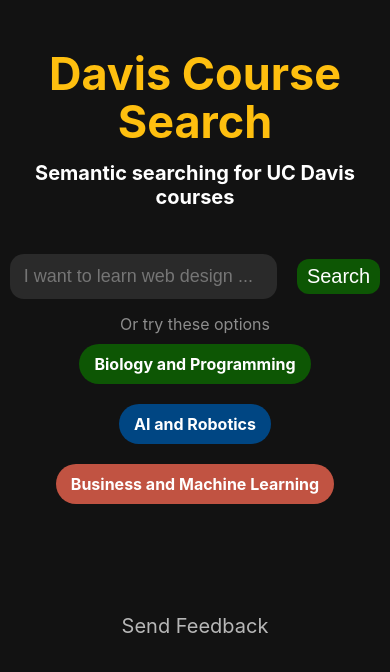
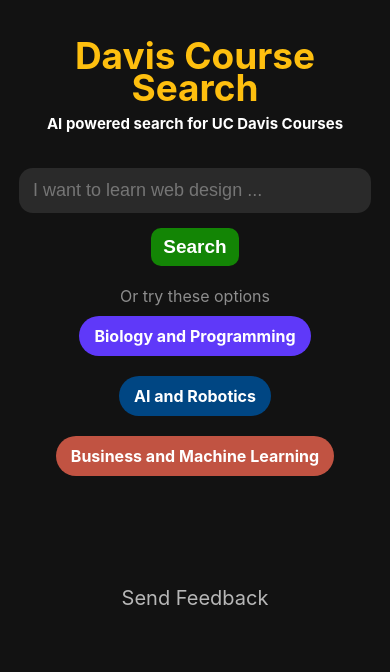
Before and after one commit to puravparab/DavisCourseSearch, a Next.js app in the folder client/: page / in a window 390 px wide. Shown: the top 672 px of the page. Built offline with nearby package versions, Linux system fonts and the light colour scheme.

Commit message:
made the frontend more responsive

```diff
--- a/client/components/CourseSearch.js
+++ b/client/components/CourseSearch.js
@@ -142,13 +142,13 @@
 				<p>Or try these options</p>
 
 				<div className={styles.promptOptionsContainer}>
-					<div className={styles.promptOptionsGreen} onClick={()=>{setPrompt("Biology and Programming")}}>
+					<div className={styles.promptOptions1} onClick={()=>{setPrompt("Biology and Programming")}}>
 						Biology and Programming
 					</div>
-					<div className={styles.promptOptionsBlue} onClick={()=>{setPrompt("AI and Robotics")}}>
+					<div className={styles.promptOptions2} onClick={()=>{setPrompt("AI and Robotics")}}>
 						AI and Robotics
 					</div>
-					<div className={styles.promptOptionsOrange} onClick={()=>{setPrompt("Business and Machine Learning")}}>
+					<div className={styles.promptOptions3} onClick={()=>{setPrompt("Business and Machine Learning")}}>
 						Business and Machine Learning
 					</div>
 				</div>
--- a/client/components/Header.js
+++ b/client/components/Header.js
@@ -4,7 +4,8 @@
 	return (
 		<div className={styles.headerContainer}>
 			<h1>Davis Course Search</h1>
-			<h2>Semantic searching for UC Davis courses</h2>
+			{/* <h2>Semantic searching for UC Davis courses</h2> */}
+			<h2>AI powered search for UC Davis Courses</h2>
 		</div>
 	)
 }
--- a/client/styles/courseSearch.module.css
+++ b/client/styles/courseSearch.module.css
@@ -38,22 +38,31 @@
 }
 .searchInput button{
 	color: white;
-	background: rgb(13, 86, 4);
-	font-size: 20px;
+	background: rgb(19, 133, 5);
+	font-size: 19px;
+	font-weight: bold;
 	border: none;
-	border-radius: 12px;
-	padding: 6px 10px;
+	border-radius: 10px;
+	padding: 8px 12px;
 	cursor: pointer;
 }
 .searchInput button:hover{
-	background: rgb(19, 133, 5);
+	background: rgb(2, 98, 18);
+	transition: 0.1s;
 }
-
-
 .searchInput p{
 	font-size: 16px;
 	color: rgb(141, 141, 141);
 }
+@media (max-width: 450px){
+	.searchInput{
+		flex-direction: column;
+		gap: 10px 0px;
+		width: 100%;
+		margin: 0px 0px 10px 0px
+	}
+}
+
 .searchContainer span{
 	font-size: 16px;
 	color: rgb(243, 81, 4);
@@ -74,7 +83,7 @@
 	margin: 10px 0px;
 }
 /* Prompt options */
-.promptOptionsGreen{
+.promptOptions1{
 	display: flex;
 	flex-direction: column;
 	color: white;
@@ -84,9 +93,9 @@
 	font-size: 16px;
 	font-weight: bold;
 	text-align: center;
-	background: rgb(13, 86, 4);
+	background: rgb(95, 57, 249);
 }
-.promptOptionsBlue{
+.promptOptions2{
 	display: flex;
 	flex-direction: column;
 	color: white;
@@ -98,7 +107,7 @@
 	text-align: center;
 	background: rgb(0, 70, 131);
 }
-.promptOptionsOrange{
+.promptOptions3{
 	display: flex;
 	flex-direction: column;
 	color: white;
--- a/client/styles/header.module.css
+++ b/client/styles/header.module.css
@@ -4,7 +4,7 @@
 	justify-content: center;
 	align-items: center;
 	margin: 30px 0px;
-	gap: 15px 0px;
+	gap: 12px 0px;
 }
 
 .headerContainer h1{
@@ -15,7 +15,21 @@
 }
 
 .headerContainer h2{
-	font-size: 20px;
+	font-size: 18px;
 	text-align: center;
 	color: rgb(255, 255, 255);
 }
+
+@media (max-width: 450px){
+	.headerContainer{
+		margin: 20px 0px;
+		gap: 10px 0px;
+	}
+	.headerContainer h1{
+		font-size: 37px;
+		line-height: 2rem;
+	}
+	.headerContainer h2{
+		font-size: 15px;
+	}
+}
```
